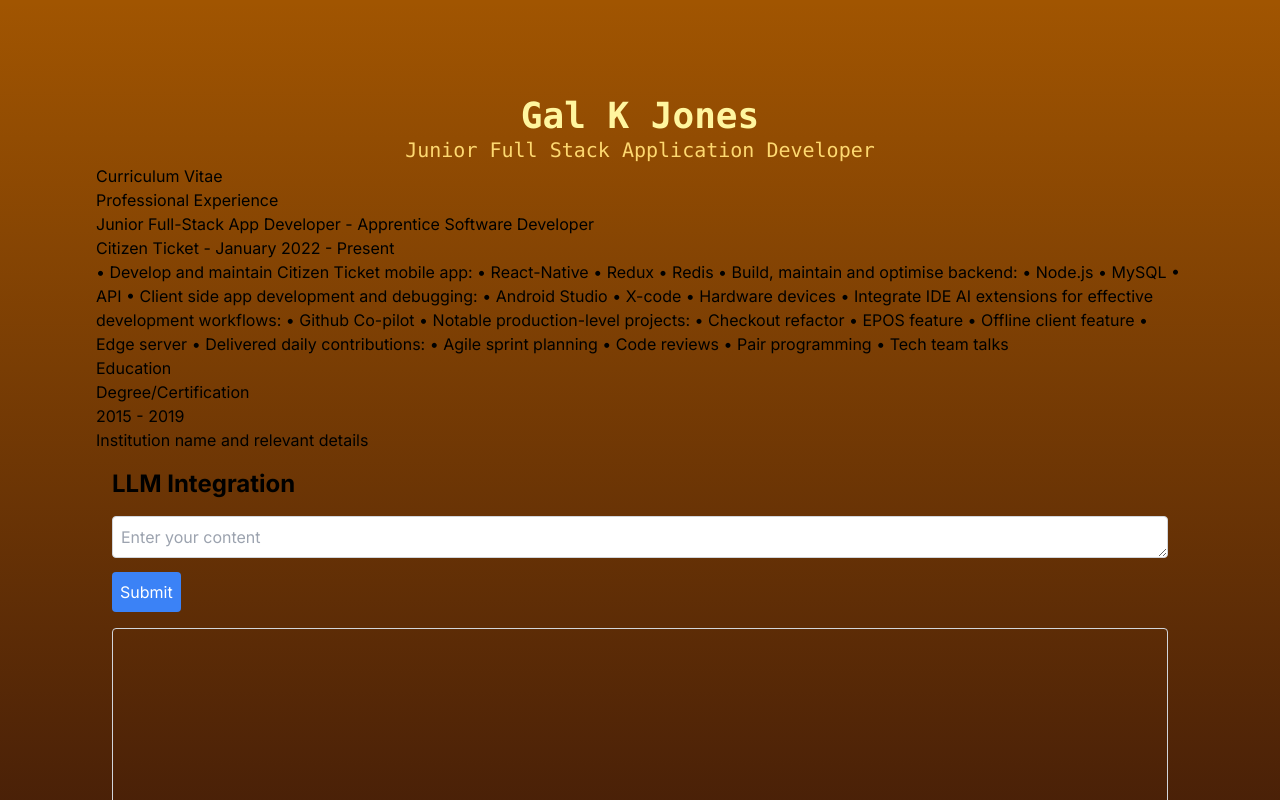
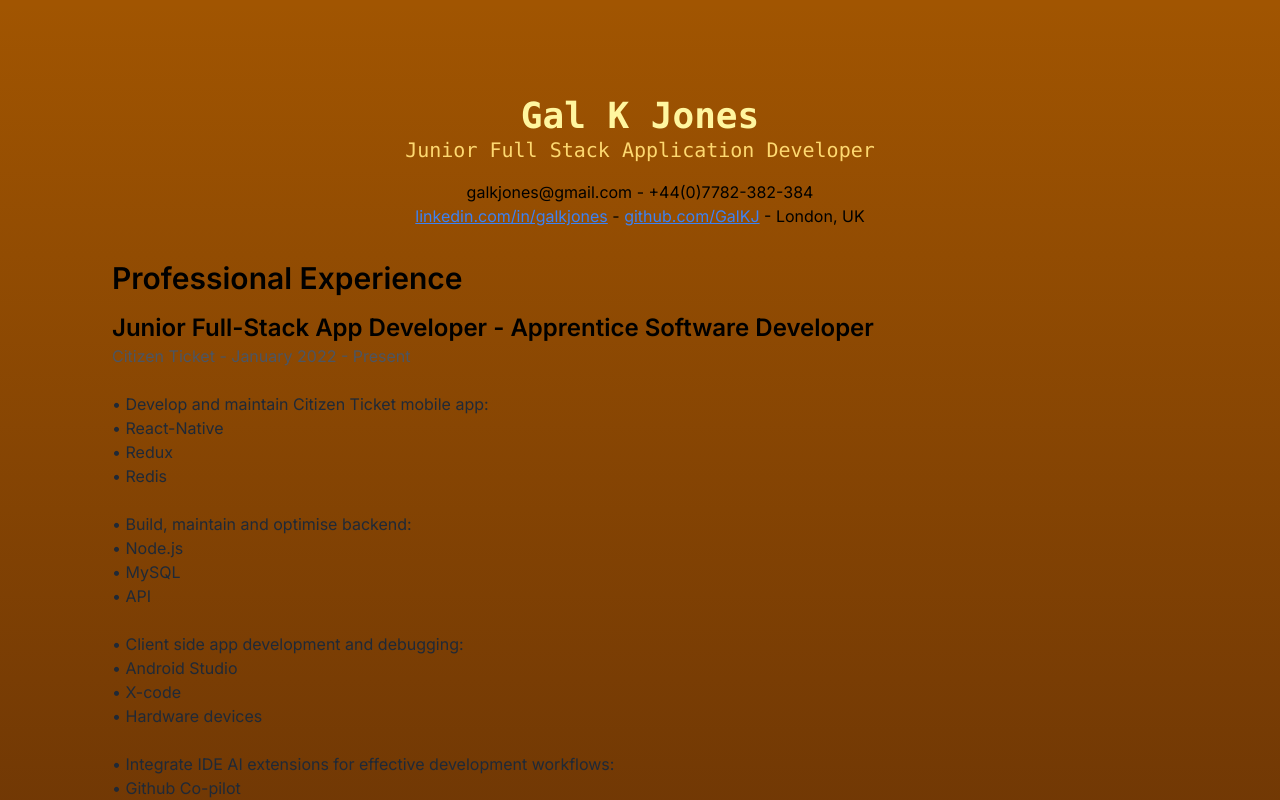
Before and after one commit to GalKJ/galjonesportfolio, a Next.js app: page / in a window 1280 px wide. Shown: the top 800 px of the page. Built offline with nearby package versions, Linux system fonts and the light colour scheme.

Commit message:
Refactor Cv component for improved styling and structure

```diff
--- a/src/components/Cv.tsx
+++ b/src/components/Cv.tsx
@@ -1,4 +1,4 @@
-import React from "react";
+import React from 'react';
 
 interface CVEntry {
   title: string;
@@ -9,8 +9,8 @@ interface CVEntry {
 const Cv: React.FC = () => {
   const experience: CVEntry[] = [
     {
-      title: "Junior Full-Stack App Developer - Apprentice Software Developer",
-      date: "Citizen Ticket - January 2022 - Present",
+      title: 'Junior Full-Stack App Developer - Apprentice Software Developer',
+      date: 'Citizen Ticket - January 2022 - Present',
       description: `
             • Develop and maintain Citizen Ticket mobile app:
               • React-Native
@@ -48,35 +48,59 @@ const Cv: React.FC = () => {
 
   const education: CVEntry[] = [
     {
-      title: "Degree/Certification",
-      date: "2015 - 2019",
-      description: "Institution name and relevant details",
+      title: 'Degree/Certification',
+      date: '2015 - 2019',
+      description: 'Institution name and relevant details',
     },
     // Add more education entries here
   ];
 
   return (
-    <div className="cv-container">
-      <h1>Curriculum Vitae</h1>
+    <div className="container mx-auto p-4">
+      <div className="text-center mb-8">
+        <p>galkjones@gmail.com - +44(0)7782-382-384</p>
+        <p>
+          <a
+            href="https://linkedin.com/in/galkjones"
+            target="_blank"
+            rel="noopener noreferrer"
+            className="text-blue-500 underline"
+          >
+            linkedin.com/in/galkjones
+          </a>{' '}
+          -{' '}
+          <a
+            href="https://github.com/GalKJ"
+            target="_blank"
+            rel="noopener noreferrer"
+            className="text-blue-500 underline"
+          >
+            github.com/GalKJ
+          </a>{' '}
+          - London, UK
+        </p>
+      </div>
 
-      <section className="experience-section">
-        <h2>Professional Experience</h2>
+      <section className="mb-8">
+        <h2 className="text-3xl font-semibold mb-4">Professional Experience</h2>
         {experience.map((job, index) => (
-          <div key={index} className="cv-entry">
-            <h3>{job.title}</h3>
-            <p className="date">{job.date}</p>
-            <p>{job.description}</p>
+          <div key={index} className="mb-6">
+            <h3 className="text-2xl font-semibold">{job.title}</h3>
+            <p className="text-gray-600">{job.date}</p>
+            <p className="text-gray-800 whitespace-pre-line">
+              {job.description}
+            </p>
           </div>
         ))}
       </section>
 
-      <section className="education-section">
-        <h2>Education</h2>
+      <section>
+        <h2 className="text-3xl font-semibold mb-4">Education</h2>
         {education.map((edu, index) => (
-          <div key={index} className="cv-entry">
-            <h3>{edu.title}</h3>
-            <p className="date">{edu.date}</p>
-            <p>{edu.description}</p>
+          <div key={index} className="mb-6">
+            <h3 className="text-2xl font-semibold">{edu.title}</h3>
+            <p className="text-gray-600">{edu.date}</p>
+            <p className="text-gray-800">{edu.description}</p>
           </div>
         ))}
       </section>
```
